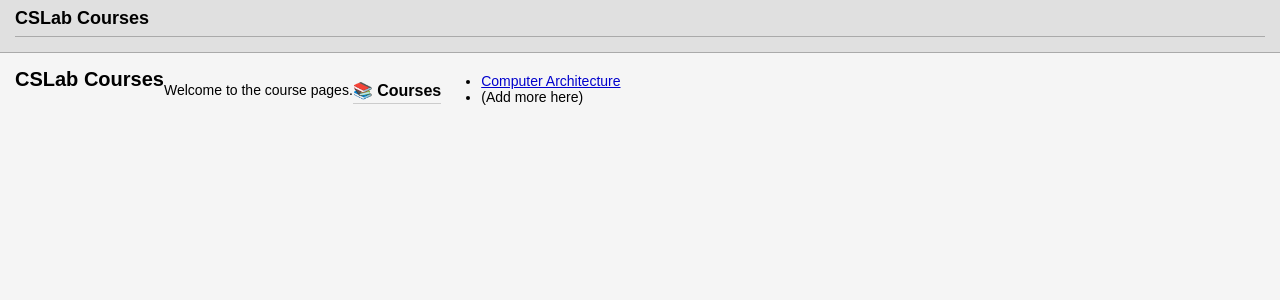
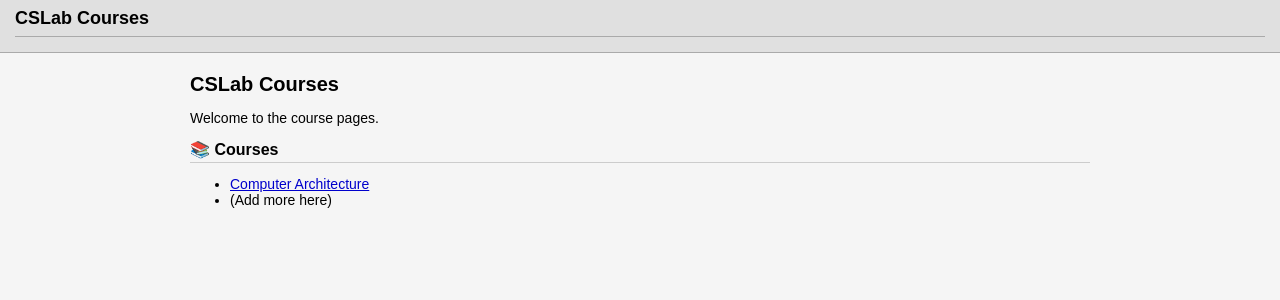
Before and after one commit to cslab-ntua/cslab-courses, a Jekyll site: the page built from index.md, in a window 1280 px wide. Shown: the top 300 px of the page. Built offline with Jekyll 4.4.1, drawn with Linux system fonts in a browser that asks for light colours.

Commit message:
Minor change in css

```diff
--- a/assets/style.css
+++ b/assets/style.css
@@ -24,11 +24,11 @@ header a {
   text-decoration: none;
 }
 
-/* Layout */
 .container {
-  display: flex;
-  align-items: flex-start;
-  padding: 15px;
+  display: block;
+  max-width: 900px;
+  margin: auto;
+  padding: 20px;
 }
 
 /* Sidebar */
```
